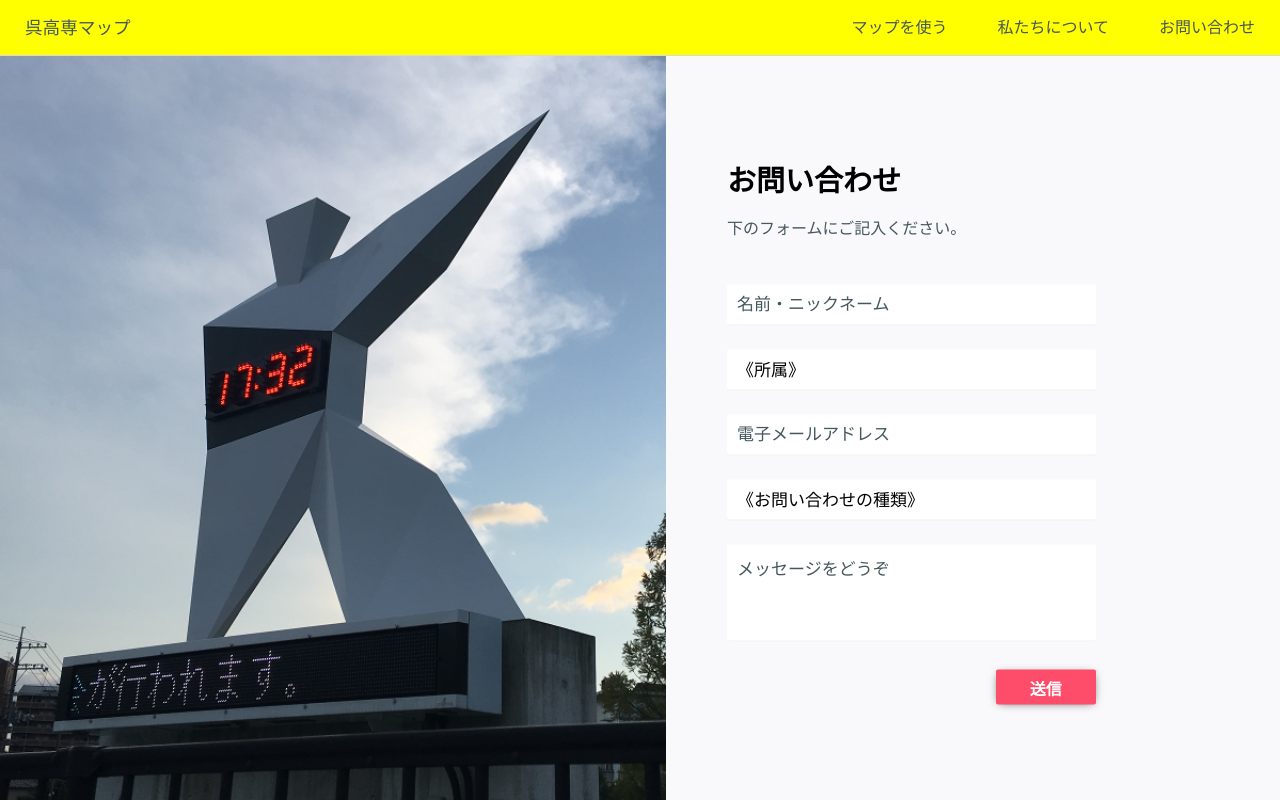
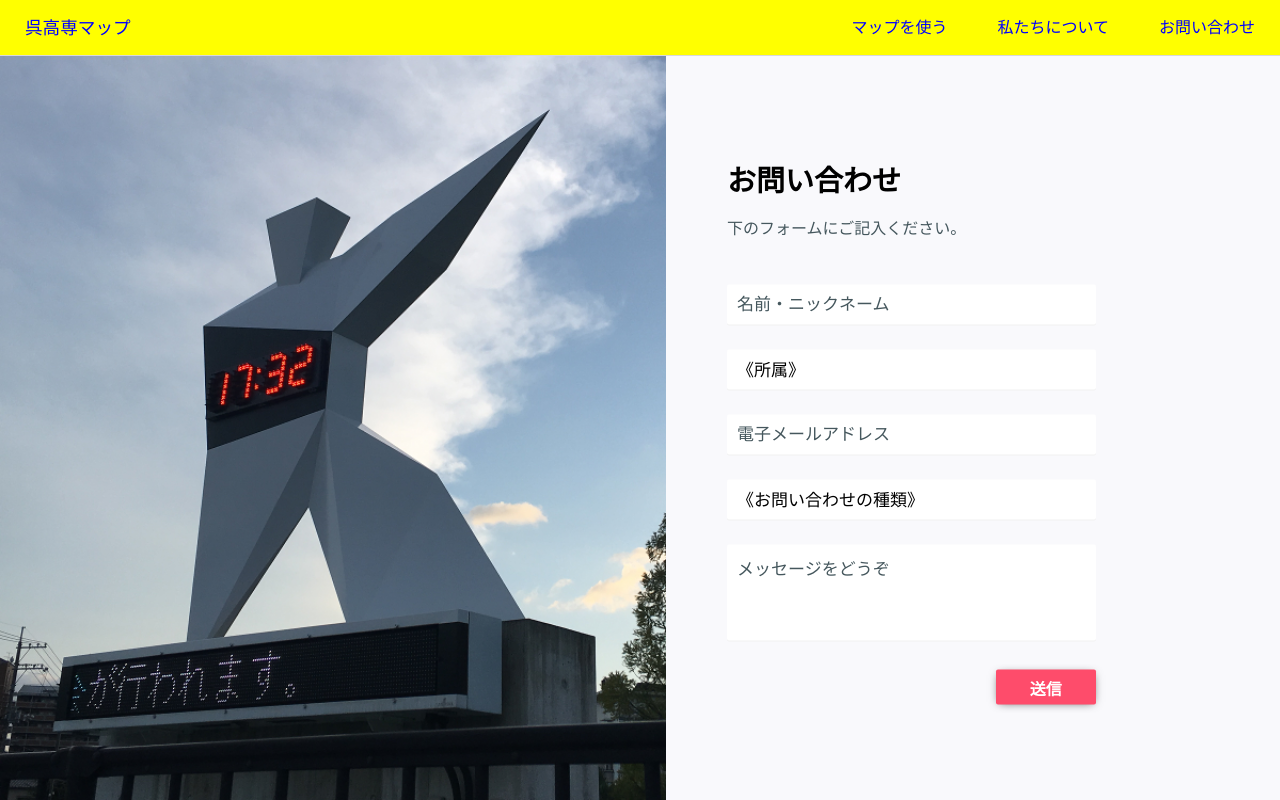
Before and after one commit to kure-kosen/kure_kosen_map, a Nuxt app in the folder kure_kosen_map/: page /contact in a window 1280 px wide. Built offline with nearby package versions, Linux system fonts and the light colour scheme.

Commit message:
propsによるSP,PC別々の文字色・背景色の指定が可能になった

```diff
--- a/kure_kosen_map/components/header.vue
+++ b/kure_kosen_map/components/header.vue
@@ -4,15 +4,19 @@
       :style="backGroundColor"
       class="navbar drawer-menu">
       <li><a
+        :style="textColor"
         class="drawer-brand"
         href="/">呉高専マップ</a></li>
       <li><a
+        :style="textColor"
         class="drawer-menu-item"
         href="map.html">マップを使う</a></li>
       <li><nuxt-link
+        :style="textColor"
         class="drawer-menu-item"
         to="about_us">私たちについて</nuxt-link></li>
       <li><nuxt-link
+        :style="textColor"
         class="drawer-menu-item"
         to="contact">お問い合わせ</nuxt-link></li>
     </ul>
@@ -34,6 +38,14 @@ export default {
     spBackgroundColor: {
       type: String,
       default: "transparent"
+    },
+    pcColor: {
+      type: String,
+      default: "transparent"
+    },
+    spColor: {
+      type: String,
+      default: "transparent"
     }
   },
   computed: {
@@ -41,6 +53,12 @@ export default {
       return {
         "--pc-background": this.pcBackgroundColor,
         "--sp-background": this.spBackgroundColor
+      };
+    },
+    textColor() {
+      return {
+        "--pc-color": this.pcColor,
+        "--sp-color": this.spColor
       };
     }
   }
@@ -84,10 +102,12 @@ export default {
     display: block;
     padding: 0 25px;
     height: 55px;
-    color: #45575d;
     text-decoration: none;
     font-size: 16px;
     line-height: 55px;
+
+    --color: #45575d;
+    color: var(--pc-color);
   }
 
   .navbar li:first-child {
@@ -114,10 +134,12 @@ export default {
     width: 100%;
     height: 3.75rem;
     border-bottom: 1px solid #d9d9d9;
-    color: #f9f9fc;
     text-decoration: none;
     font-size: 1.4rem;
     line-height: 3.75rem;
+
+    --color: #f9f9fc;
+    color: var(--sp-color);
   }
 
   .navbar li:first-child a {
--- a/kure_kosen_map/layouts/contact.vue
+++ b/kure_kosen_map/layouts/contact.vue
@@ -2,7 +2,9 @@
   <div>
     <Header
       pc-background-color="#ff0"
-      sp-background-color="#f0f"/>
+      sp-background-color="#f0f"
+      pc-color="#00f"
+      sp-color="#0f0"/>
     <nuxt/>
   </div>
 </template>
```
